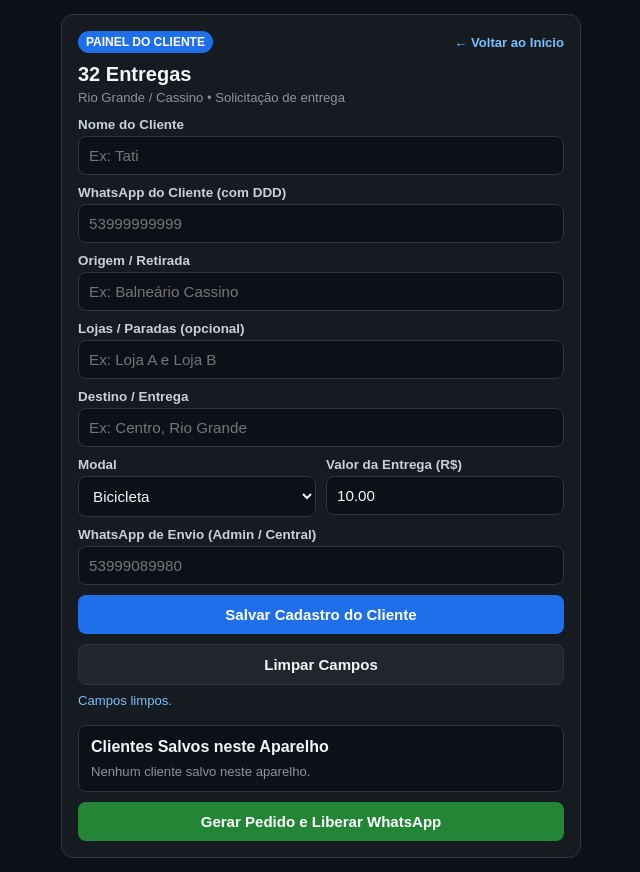
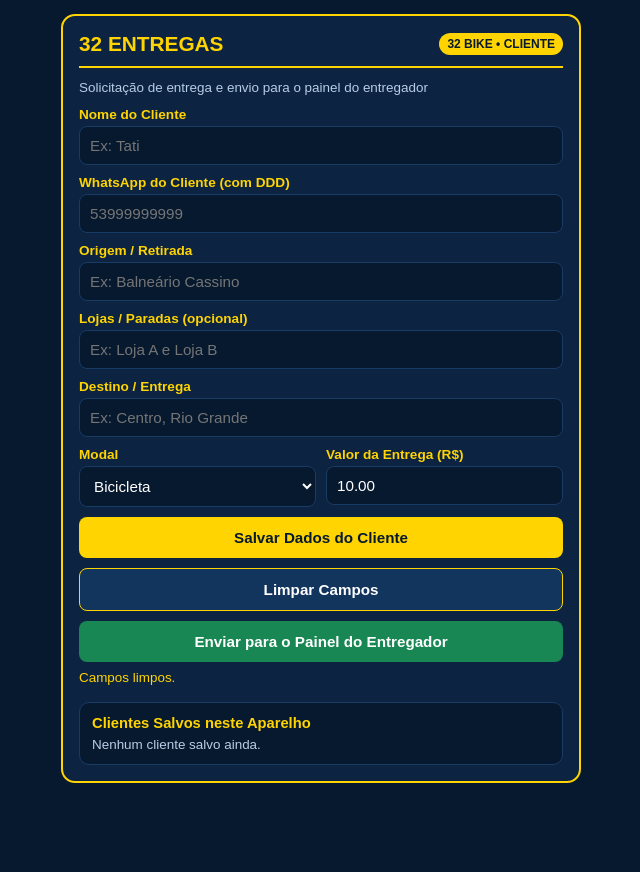
Before and after one commit to lccjunior240-ux/32-entregas, a plain HTML site: page cliente.html in a window 1280 px wide. Both pictures are taken after a click on the button "Limpar Campos". Shown: the whole page, without its empty margins (319-959 px from the left). After the commit the page ends 800 px from the top, so only its background shows below. Drawn offline with Linux system fonts and the light colour scheme.

Commit message:
Update cliente.html

```diff
--- a/cliente.html
+++ b/cliente.html
@@ -3,40 +3,191 @@
 <head>
   <meta charset="UTF-8" />
   <meta name="viewport" content="width=device-width, initial-scale=1.0" />
-  <title>32 Entregas — Cliente</title>
+  <title>32 Entregas — Painel do Cliente</title>
   <style>
+    :root {
+      --azul-marinho: #07192f;
+      --azul-card: #0c2442;
+      --azul-borda: #183b66;
+      --amarelo: #ffd400;
+      --amarelo-hover: #f2c500;
+      --texto: #ffffff;
+      --texto-suave: #b8cde6;
+      --verde: #198754;
+      --vermelho: #dc3545;
+    }
+
     * { box-sizing: border-box; font-family: Arial, sans-serif; }
-    body { margin: 0; padding: 14px; background: #0d1117; color: #f0f6fc; display: flex; justify-content: center; }
-    .app { width: 100%; max-width: 520px; background: #161b22; border: 1px solid #30363d; border-radius: 12px; padding: 16px; }
-    .top-bar { display: flex; justify-content: space-between; align-items: center; gap: 8px; margin-bottom: 10px; }
-    .badge { font-size: 0.75rem; font-weight: bold; padding: 4px 8px; border-radius: 999px; background: #1f6feb; color: #fff; }
-    .voltar { font-size: 0.82rem; color: #79c0ff; text-decoration: none; font-weight: bold; }
-    h1 { margin: 0 0 4px; font-size: 1.25rem; }
-    .sub { color: #8b949e; font-size: 0.82rem; margin-bottom: 12px; }
-    label { display: block; margin-top: 10px; margin-bottom: 4px; font-size: 0.84rem; color: #c9d1d9; font-weight: bold; }
-    input, select { width: 100%; padding: 10px; border-radius: 8px; border: 1px solid #30363d; background: #0d1117; color: #f0f6fc; font-size: 0.95rem; }
-    .row { display: grid; grid-template-columns: 1fr 1fr; gap: 10px; }
-    .btn { width: 100%; padding: 11px; border: none; border-radius: 8px; font-weight: bold; font-size: 0.94rem; cursor: pointer; margin-top: 10px; text-decoration: none; display: block; text-align: center; }
-    .btn-green { background: #238636; color: #fff; }
-    .btn-blue { background: #1f6feb; color: #fff; }
-    .btn-gray { background: #21262d; color: #f0f6fc; border: 1px solid #30363d; }
-    .card { margin-top: 14px; padding: 12px; border-radius: 8px; background: #0d1117; border: 1px solid #30363d; }
-    .msg-box { margin-top: 8px; padding: 10px; border-radius: 8px; background: #161b22; border: 1px dashed #484f58; font-size: 0.85rem; white-space: pre-line; color: #e6edf3; }
-    .notice { margin-top: 8px; font-size: 0.82rem; color: #79c0ff; min-height: 18px; }
-    .saved-item { display: flex; justify-content: space-between; align-items: center; gap: 8px; padding: 8px; margin-top: 8px; border-radius: 8px; background: #161b22; border: 1px solid #30363d; font-size: 0.84rem; }
-    .mini-btns { display: flex; gap: 6px; }
-    .mini-btn { padding: 6px 8px; border: none; border-radius: 6px; font-size: 0.78rem; font-weight: bold; cursor: pointer; color: #fff; }
+    body {
+      margin: 0;
+      padding: 14px;
+      background: var(--azul-marinho);
+      color: var(--texto);
+      display: flex;
+      justify-content: center;
+    }
+
+    .app {
+      width: 100%;
+      max-width: 520px;
+      background: var(--azul-card);
+      border: 2px solid var(--amarelo);
+      border-radius: 14px;
+      padding: 16px;
+    }
+
+    .header-brand {
+      display: flex;
+      justify-content: space-between;
+      align-items: center;
+      border-bottom: 2px solid var(--amarelo);
+      padding-bottom: 10px;
+      margin-bottom: 12px;
+    }
+
+    .brand-title {
+      margin: 0;
+      font-size: 1.3rem;
+      color: var(--amarelo);
+      font-weight: bold;
+    }
+
+    .brand-tag {
+      background: var(--amarelo);
+      color: var(--azul-marinho);
+      font-weight: bold;
+      font-size: 0.75rem;
+      padding: 4px 8px;
+      border-radius: 999px;
+    }
+
+    .sub {
+      color: var(--texto-suave);
+      font-size: 0.84rem;
+      margin-bottom: 12px;
+    }
+
+    label {
+      display: block;
+      margin-top: 10px;
+      margin-bottom: 4px;
+      font-size: 0.85rem;
+      color: var(--amarelo);
+      font-weight: bold;
+    }
+
+    input, select {
+      width: 100%;
+      padding: 10px;
+      border-radius: 8px;
+      border: 1px solid var(--azul-borda);
+      background: var(--azul-marinho);
+      color: var(--texto);
+      font-size: 0.95rem;
+    }
+
+    input:focus, select:focus {
+      outline: none;
+      border-color: var(--amarelo);
+    }
+
+    .row {
+      display: grid;
+      grid-template-columns: 1fr 1fr;
+      gap: 10px;
+    }
+
+    .btn {
+      width: 100%;
+      padding: 12px;
+      border: none;
+      border-radius: 8px;
+      font-weight: bold;
+      font-size: 0.95rem;
+      cursor: pointer;
+      margin-top: 10px;
+      text-align: center;
+    }
+
+    .btn-amarelo {
+      background: var(--amarelo);
+      color: var(--azul-marinho);
+    }
+
+    .btn-amarelo:hover {
+      background: var(--amarelo-hover);
+    }
+
+    .btn-verde {
+      background: var(--verde);
+      color: #ffffff;
+    }
+
+    .btn-azul {
+      background: #12355e;
+      color: var(--texto);
+      border: 1px solid var(--amarelo);
+    }
+
+    .card {
+      margin-top: 14px;
+      padding: 12px;
+      border-radius: 10px;
+      background: var(--azul-marinho);
+      border: 1px solid var(--azul-borda);
+    }
+
+    .card-titulo {
+      color: var(--amarelo);
+      font-weight: bold;
+      font-size: 0.92rem;
+      margin-bottom: 6px;
+      display: block;
+    }
+
+    .notice {
+      margin-top: 8px;
+      font-size: 0.84rem;
+      color: var(--amarelo);
+      min-height: 18px;
+    }
+
+    .saved-item {
+      display: flex;
+      justify-content: space-between;
+      align-items: center;
+      gap: 8px;
+      padding: 8px;
+      margin-top: 8px;
+      border-radius: 8px;
+      background: var(--azul-card);
+      border: 1px solid var(--azul-borda);
+      font-size: 0.84rem;
+    }
+
+    .mini-btns {
+      display: flex;
+      gap: 6px;
+    }
+
+    .mini-btn {
+      padding: 6px 9px;
+      border: none;
+      border-radius: 6px;
+      font-size: 0.78rem;
+      font-weight: bold;
+      cursor: pointer;
+      color: #fff;
+    }
   </style>
 </head>
 <body>
   <div class="app">
-    <div class="top-bar">
-      <span class="badge">PAINEL DO CLIENTE</span>
-      <a class="voltar" href="./index.html">← Voltar ao Início</a>
+    <div class="header-brand">
+      <div class="brand-title">32 ENTREGAS</div>
+      <span class="brand-tag">32 BIKE • CLIENTE</span>
     </div>
-
-    <h1>32 Entregas</h1>
-    <div class="sub">Rio Grande / Cassino • Solicitação de entrega</div>
+    <div class="sub">Solicitação de entrega e envio para o painel do entregador</div>
 
     <label for="nomeCliente">Nome do Cliente</label>
     <input id="nomeCliente" type="text" placeholder="Ex: Tati" />
@@ -63,105 +214,81 @@
         </select>
       </div>
       <div>
-        <label for="valorEstimado">Valor da Entrega (R$)</label>
-        <input id="valorEstimado" type="number" step="0.50" value="10.00" />
+        <label for="valorEntrega">Valor da Entrega (R$)</label>
+        <input id="valorEntrega" type="number" step="0.50" value="10.00" />
       </div>
     </div>
 
-    <label for="whatsDestino">WhatsApp de Envio (Admin / Central)</label>
-    <input id="whatsDestino" type="tel" placeholder="53999089980" />
-
-    <button class="btn btn-blue" onclick="salvarCliente()">Salvar Cadastro do Cliente</button>
-    <button class="btn btn-gray" onclick="limparCampos()">Limpar Campos</button>
+    <button type="button" class="btn btn-amarelo" id="btnSalvarCliente">Salvar Dados do Cliente</button>
+    <button type="button" class="btn btn-azul" id="btnLimparCampos">Limpar Campos</button>
+    <button type="button" class="btn btn-verde" id="btnEnviarEntregador">Enviar para o Painel do Entregador</button>
     <div class="notice" id="aviso"></div>
 
     <div class="card">
-      <strong>Clientes Salvos neste Aparelho</strong>
+      <span class="card-titulo">Clientes Salvos neste Aparelho</span>
       <div id="listaClientesSalvos"></div>
-    </div>
-
-    <button class="btn btn-green" onclick="gerarPedido()">Gerar Pedido e Liberar WhatsApp</button>
-
-    <div class="card" id="boxEnvio" style="display:none;">
-      <div class="msg-box" id="textoPedido"></div>
-      <a class="btn btn-green" id="linkWhats" href="#" target="_blank" rel="noopener">
-        Enviar Pedido no WhatsApp
-      </a>
-      <button class="btn btn-gray" onclick="copiarPedido()">Copiar Mensagem</button>
     </div>
   </div>
 
   <script>
-    const STORAGE_KEY = 'cliente32Entregas_repo_v1';
+    const CHAVE_CLIENTES = 'clientes32Entregas_azulAmarelo_v2';
+    const CHAVE_CHAMADO = 'chamadoEntregador32Entregas_v2';
 
-    function obterClientes() {
+    function lerClientes() {
       try {
-        return JSON.parse(localStorage.getItem(STORAGE_KEY) || '[]');
+        return JSON.parse(localStorage.getItem(CHAVE_CLIENTES) || '[]');
       } catch (e) {
         return [];
       }
     }
 
-    function salvarListaClientes(lista) {
+    function gravarClientes(lista) {
       try {
-        localStorage.setItem(STORAGE_KEY, JSON.stringify(lista));
+        localStorage.setItem(CHAVE_CLIENTES, JSON.stringify(lista));
       } catch (e) {}
     }
 
-    function normalizarFone(num) {
-      const digitos = (num || '').replace(/\D/g, '');
-      if (!digitos) return '';
-      return digitos.startsWith('55') ? digitos : '55' + digitos;
+    function mostrarAviso(texto) {
+      document.getElementById('aviso').textContent = texto || '';
     }
 
-    function formatarValor(v) {
-      return Number(v || 0).toFixed(2).replace('.', ',');
+    function pegarDadosFormulario() {
+      return {
+        nome: document.getElementById('nomeCliente').value.trim(),
+        whatsCliente: document.getElementById('whatsCliente').value.trim(),
+        origem: document.getElementById('origem').value.trim(),
+        paradas: document.getElementById('paradas').value.trim(),
+        destino: document.getElementById('destino').value.trim(),
+        modal: document.getElementById('modal').value,
+        valorEntrega: document.getElementById('valorEntrega').value
+      };
     }
 
     function salvarCliente() {
-      const nome = document.getElementById('nomeCliente').value.trim();
-      const whatsCliente = document.getElementById('whatsCliente').value.trim();
-      const origem = document.getElementById('origem').value.trim();
-      const paradas = document.getElementById('paradas').value.trim();
-      const destino = document.getElementById('destino').value.trim();
-      const modal = document.getElementById('modal').value;
-      const valorEstimado = document.getElementById('valorEstimado').value;
-      const whatsDestino = document.getElementById('whatsDestino').value.trim();
-      const aviso = document.getElementById('aviso');
-
-      if (!nome) {
-        aviso.textContent = 'Preencha o nome do cliente para salvar.';
+      const dados = pegarDadosFormulario();
+      if (!dados.nome) {
+        mostrarAviso('Informe o nome do cliente para salvar.');
         return;
       }
 
-      const lista = obterClientes();
-      const dados = {
-        id: Date.now(),
-        nome,
-        whatsCliente,
-        origem,
-        paradas,
-        destino,
-        modal,
-        valorEstimado,
-        whatsDestino
-      };
+      const lista = lerClientes();
+      const registro = Object.assign({ id: Date.now() }, dados);
+      const idx = lista.findIndex(c => c.nome.toLowerCase() === dados.nome.toLowerCase());
 
-      const existente = lista.findIndex(item => item.nome.toLowerCase() === nome.toLowerCase());
-      if (existente >= 0) {
-        lista[existente] = dados;
-        aviso.textContent = `Cadastro de "${nome}" atualizado.`;
+      if (idx >= 0) {
+        lista[idx] = registro;
+        mostrarAviso(`Cliente "${dados.nome}" atualizado.`);
       } else {
-        lista.unshift(dados);
-        aviso.textContent = `Cliente "${nome}" salvo.`;
+        lista.unshift(registro);
+        mostrarAviso(`Cliente "${dados.nome}" salvo.`);
       }
 
-      salvarListaClientes(lista);
+      gravarClientes(lista);
       renderizarLista();
     }
 
-    function usarCliente(id) {
-      const item = obterClientes().find(c => c.id === id);
+    function carregarCliente(id) {
+      const item = lerClientes().find(c => c.id === id);
       if (!item) return;
 
       document.getElementById('nomeCliente').value = item.nome || '';
@@ -170,100 +297,80 @@
       document.getElementById('paradas').value = item.paradas || '';
       document.getElementById('destino').value = item.destino || '';
       document.getElementById('modal').value = item.modal || 'Bicicleta';
-      document.getElementById('valorEstimado').value = item.valorEstimado ?? '10.00';
-      document.getElementById('whatsDestino').value = item.whatsDestino || '';
-      document.getElementById('aviso').textContent = `Dados de "${item.nome}" carregados.`;
+      document.getElementById('valorEntrega').value = item.valorEntrega ?? '10.00';
+      mostrarAviso(`Dados de "${item.nome}" carregados.`);
     }
 
-    function removerCliente(id) {
-      const lista = obterClientes().filter(c => c.id !== id);
-      salvarListaClientes(lista);
+    function excluirCliente(id) {
+      const lista = lerClientes().filter(c => c.id !== id);
+      gravarClientes(lista);
       renderizarLista();
-      document.getElementById('aviso').textContent = 'Cliente removido.';
+      mostrarAviso('Cadastro removido.');
     }
 
     function limparCampos() {
-      ['nomeCliente', 'whatsCliente', 'origem', 'paradas', 'destino', 'whatsDestino'].forEach(id => {
+      ['nomeCliente', 'whatsCliente', 'origem', 'paradas', 'destino'].forEach(id => {
         document.getElementById(id).value = '';
       });
       document.getElementById('modal').value = 'Bicicleta';
-      document.getElementById('valorEstimado').value = '10.00';
-      document.getElementById('aviso').textContent = 'Campos limpos.';
+      document.getElementById('valorEntrega').value = '10.00';
+      mostrarAviso('Campos limpos.');
+    }
+
+    function enviarParaPainelEntregador() {
+      const dados = pegarDadosFormulario();
+      if (!dados.nome || !dados.origem || !dados.destino) {
+        mostrarAviso('Preencha Nome do Cliente, Origem e Destino antes de enviar.');
+        return;
+      }
+
+      const chamado = Object.assign({}, dados, {
+        status: 'Enviado ao entregador',
+        atualizadoEm: new Date().toLocaleTimeString('pt-BR', { hour: '2-digit', minute: '2-digit' })
+      });
+
+      try {
+        localStorage.setItem(CHAVE_CHAMADO, JSON.stringify(chamado));
+        mostrarAviso(`Pedido enviado para o painel do entregador (${chamado.atualizadoEm}).`);
+      } catch (e) {
+        mostrarAviso('Não foi possível salvar no navegador deste aparelho.');
+      }
     }
 
     function renderizarLista() {
       const alvo = document.getElementById('listaClientesSalvos');
-      const lista = obterClientes();
+      const lista = lerClientes();
 
       if (!lista.length) {
-        alvo.innerHTML = '<div class="sub" style="margin-top:8px; margin-bottom:0;">Nenhum cliente salvo neste aparelho.</div>';
+        alvo.innerHTML = '<div class="sub" style="margin:6px 0 0;">Nenhum cliente salvo ainda.</div>';
         return;
       }
 
       alvo.innerHTML = lista.map(c => `
         <div class="saved-item">
           <div>
-            <strong>${c.nome}</strong><br />
-            <span style="color:#8b949e;">${c.origem || 'Sem origem'} → ${c.destino || 'Sem destino'} (${c.modal})</span>
+            <strong style="color:#ffd400;">${c.nome}</strong><br />
+            <span style="color:#b8cde6;">${c.origem || 'Sem origem'} → ${c.destino || 'Sem destino'} (${c.modal})</span>
           </div>
           <div class="mini-btns">
-            <button class="mini-btn" style="background:#1f6feb;" onclick="usarCliente(${c.id})">Usar</button>
-            <button class="mini-btn" style="background:#da3633;" onclick="removerCliente(${c.id})">X</button>
+            <button type="button" class="mini-btn" style="background:#198754;" data-usar="${c.id}">Usar</button>
+            <button type="button" class="mini-btn" style="background:#dc3545;" data-excluir="${c.id}">X</button>
           </div>
         </div>
       `).join('');
+
+      alvo.querySelectorAll('[data-usar]').forEach(btn => {
+        btn.addEventListener('click', () => carregarCliente(Number(btn.getAttribute('data-usar'))));
+      });
+
+      alvo.querySelectorAll('[data-excluir]').forEach(btn => {
+        btn.addEventListener('click', () => excluirCliente(Number(btn.getAttribute('data-excluir'))));
+      });
     }
 
-    function gerarPedido() {
-      const nome = document.getElementById('nomeCliente').value.trim();
-      const whatsCliente = document.getElementById('whatsCliente').value.trim();
-      const origem = document.getElementById('origem').value.trim();
-      const paradas = document.getElementById('paradas').value.trim();
-      const destino = document.getElementById('destino').value.trim();
-      const modal = document.getElementById('modal').value;
-      const valor = document.getElementById('valorEstimado').value;
-      const foneDestino = normalizarFone(document.getElementById('whatsDestino').value);
-      const aviso = document.getElementById('aviso');
-
-      if (!nome || !origem || !destino) {
-        aviso.textContent = 'Preencha Nome do Cliente, Origem e Destino.';
-        return;
-      }
-
-      const texto = [
-        '*32 ENTREGAS - NOVO PEDIDO*',
-        `Cliente: ${nome}`,
-        whatsCliente ? `WhatsApp Cliente: ${whatsCliente}` : null,
-        `Origem: ${origem}`,
-        `Lojas/Paradas: ${paradas || 'Sem paradas extras'}`,
-        `Destino: ${destino}`,
-        `Modal: ${modal}`,
-        `Valor: R$ ${formatarValor(valor)}`
-      ].filter(Boolean).join('\n');
-
-      document.getElementById('textoPedido').textContent = texto;
-      document.getElementById('boxEnvio').style.display = 'block';
-
-      const link = document.getElementById('linkWhats');
-      if (foneDestino) {
-        link.href = `https://wa.me/${foneDestino}?text=${encodeURIComponent(texto)}`;
-        link.style.pointerEvents = 'auto';
-        link.style.opacity = '1';
-        aviso.textContent = 'Pedido pronto para enviar no WhatsApp.';
-      } else {
-        link.href = '#';
-        link.style.pointerEvents = 'none';
-        link.style.opacity = '0.5';
-        aviso.textContent = 'Informe o WhatsApp de envio (com DDD) para habilitar o link.';
-      }
-    }
-
-    function copiarPedido() {
-      const txt = document.getElementById('textoPedido').textContent;
-      if (!txt) return;
-      navigator.clipboard?.writeText(txt);
-      document.getElementById('aviso').textContent = 'Mensagem copiada.';
-    }
+    document.getElementById('btnSalvarCliente').addEventListener('click', salvarCliente);
+    document.getElementById('btnLimparCampos').addEventListener('click', limparCampos);
+    document.getElementById('btnEnviarEntregador').addEventListener('click', enviarParaPainelEntregador);
 
     renderizarLista();
   </script>
```
